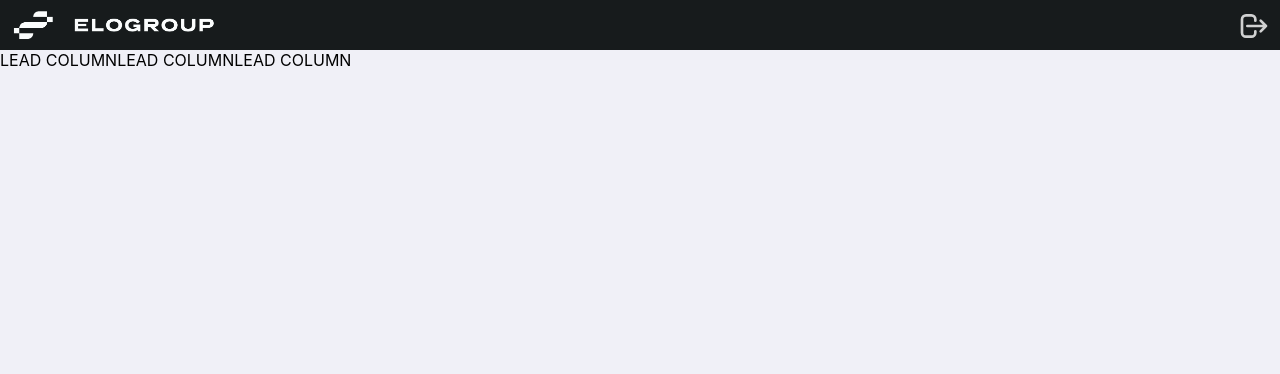
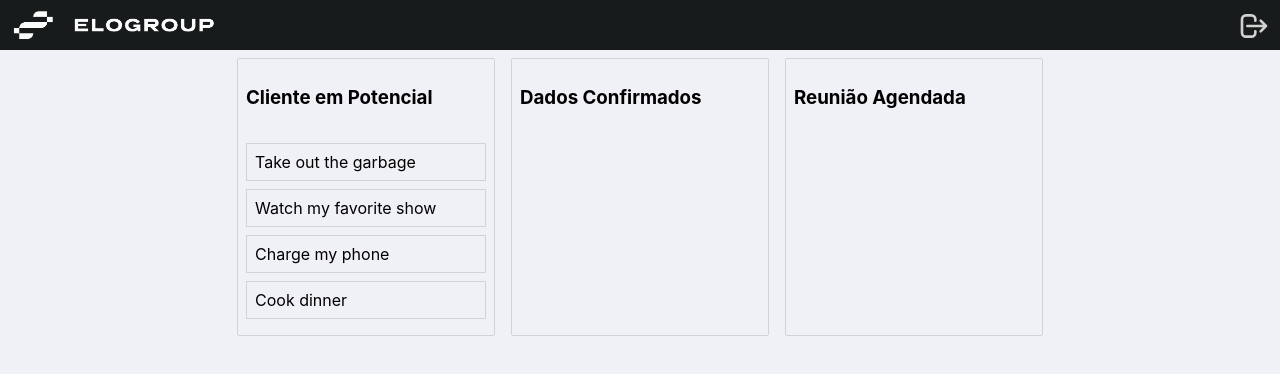
Before and after one commit to RafaelFelps/elogroup-challenge, a React (Create React App) app: page /leads in a window 1280 px wide. Shown: the top 374 px of the page. Built offline with nearby package versions, Linux system fonts and the light colour scheme.

Commit message:
Iniciando drag and drop

```diff
--- a/src/components/Leads/LeadsComponent.tsx
+++ b/src/components/Leads/LeadsComponent.tsx
@@ -1,11 +1,10 @@
-import { FC } from 'react';
 import NavBar from '../Generic/Navbar/Navbar';
 import styles from './LeadsComponent.module.css';
 import LeadsTable from './LeadsTable/LeadsTable';
 
 interface LeadsProps { }
 
-const LeadsComponent: FC<LeadsProps> = () => (
+const LeadsComponent = () => (
   <div className={styles.Leads}>
     <NavBar />
     <LeadsTable />
--- a/src/components/Leads/LeadsTable/LeadsColumn/LeadsColumn.tsx
+++ b/src/components/Leads/LeadsTable/LeadsColumn/LeadsColumn.tsx
@@ -1,24 +1,47 @@
-import { FC } from 'react';
 import styled from 'styled-components'
+import Task from '../Task/Task';
+import { Droppable } from 'react-beautiful-dnd';
 
 interface LeadsColumnProps {
     key: string;
-    column: Object;
-    tasks: Object[];
+    column: {
+        id: string;
+        title: string;
+        taskIds: string[];
+    };
+    tasks: { id: string, content: string }[];
 }
 
-const Container = styled.div``;
-const Title = styled.h3``;
-const TaskList = styled.div``;
+
+const Container = styled.div`
+    margin: 8px;
+    border: 1px solid lightgrey;
+    border-radius: 2px;
+    width: 20%;
+`;
+const Title = styled.h3`
+    padding: 8px;
+`;
+const TaskList = styled.div`
+    padding: 8px;
+`;
 
 
-function LeadsColumn(key: string) {
+function LeadsColumn(props: LeadsColumnProps) {
     return (
         <>
             {
                 <Container>
-                    <Title>{key}</Title>
-                    <TaskList> </TaskList>
+                    <Title>{props.column.title}</Title>
+                        <Droppable droppableId={props.column.id}>
+                            {(provided) => (
+
+                                <TaskList ref={provided.innerRef} {...provided.droppableProps} >
+                                    {props.tasks.map((task, index) => <Task key={task.id} task={task} index={index} />)}
+                                    {provided.placeholder}
+                                </TaskList>
+                            )}
+                        </Droppable>
                 </Container>
             }
         </>
--- a/src/components/Leads/LeadsTable/LeadsTable.tsx
+++ b/src/components/Leads/LeadsTable/LeadsTable.tsx
@@ -1,27 +1,74 @@
-import React, { FC, useState } from 'react';
-import styles from './LeadsTable.module.css';
+import React, { useState } from 'react';
 import data from './initial-data';
 import LeadsColumn from './LeadsColumn/LeadsColumn';
+import styled from 'styled-components'
+import { DragDropContext } from 'react-beautiful-dnd';
+import initialData from './initial-data';
 
+
+const ColumnsLine = styled.div`
+    display: flex;
+    flex-direction: row;
+    justify-content: center;
+    align-items: stretch;
+`
+
+
+function onDragEnd(result: any) {
+    // TODO reorder our colu,ms
+    const { destination, source, draggableId } = result;
+    if (!destination) {
+        return;
+    }
+
+    if (destination.droppableId === source.droppableId &&
+        destination.index === source.index) {
+        return;
+    }
+
+    const column = initialData.columns[source.index];
+    const newTaskIds = Array.from(column.taskIds);
+    newTaskIds.splice(source.index, 1);
+    newTaskIds.splice(destination.index, 0, draggableId);
+
+    const newColumn = {
+        ...column,
+        taskIds: newTaskIds
+    }
+
+    const newState = {
+        ...initialData,
+        columns: {
+            ...initialData.columns,
+            [newColumn.id]: newColumn,
+        }
+    }
+    // initialData.setState(newState)
+
+    //setInitialData(newState);
+}
 
 function LeadsTable() {
 
     const [initialData, setInitialData] = useState(data);
     return (
-        <>
+        <ColumnsLine>
+
+            <DragDropContext onDragEnd={onDragEnd} >
                 {
                     initialData.columnOrder.map((columnId) => {
 
                         const column = initialData.columns[columnId];
                         const tasks = column.taskIds.map((taskId) => initialData.tasks[taskId]);
 
-
-                    return ( "LEAD COLUMN"
-                        //<LeadsColumn key={column.id} column={column} tasks={tasks} />
+                        return (
+                            <LeadsColumn key={column.id} column={column} tasks={tasks} />
                         );
                     })
                 }
-        </>
+            </DragDropContext>
+
+        </ColumnsLine>
     );
 };
 
--- /dev/null
+++ b/src/components/Leads/LeadsTable/Task/Task.tsx
@@ -0,0 +1,44 @@
+import { Draggable } from 'react-beautiful-dnd';
+import styled from 'styled-components'
+
+
+interface TaskProps {
+    task: {
+        id: string;
+        content: string;
+    };
+    index: number;
+}
+
+
+const Container = styled.div`
+    border: 1px solid lightgrey;
+    padding: 8px;
+    margin-bottom: 8px;
+`;
+
+
+// ReactDOM.createPortal();
+
+function Task(props: TaskProps) {
+
+
+
+    return (
+        <Draggable draggableId={props.task.id} index={props.index} >
+            {(provided, snapshot) => (
+                <div
+                    ref={provided.innerRef}
+                    {...provided.draggableProps}
+                    {...provided.dragHandleProps}
+                >
+                    <Container {...provided.draggableProps} {...provided.dragHandleProps} >
+                        {props.task.content}
+                    </Container>
+                </div>
+            )}
+        </Draggable>
+    );
+};
+
+export default Task;
--- a/src/components/Leads/LeadsTable/initial-data.ts
+++ b/src/components/Leads/LeadsTable/initial-data.ts
@@ -26,17 +26,17 @@ const initialData: InitialData = {
     columns: {
         'column-1': {
             id: 'column-1',
-            title: 'To do',
-            taskIds: ['task-1', 'task-2', 'task-3', 'task-4'],
+            title: 'Cliente em Potencial',
+            taskIds: ['task-1', 'task-2', 'task-3','task-4'],
         },
         'column-2': {
             id: 'column-2',
-            title: 'In progress',
+            title: 'Dados Confirmados',
             taskIds: [],
         },
         'column-3': {
             id: 'column-3',
-            title: 'Done',
+            title: 'Reunião Agendada',
             taskIds: [],
         }
     },
```
Also changed, not shown: src/components/Leads/LeadsTable/example-result.js (added, +10 -0 lines). Lines whose indentation alone changed are shown as unchanged.
